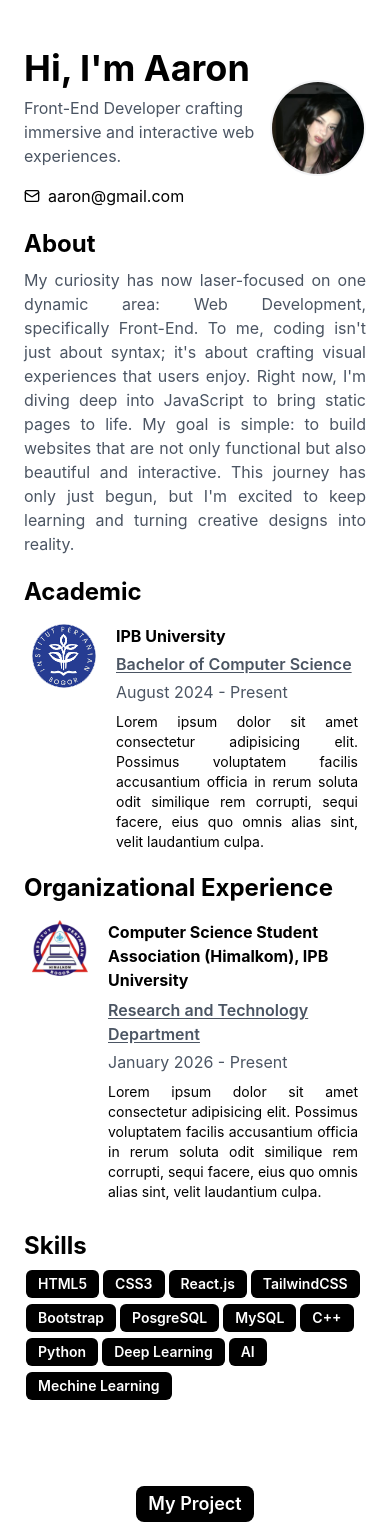
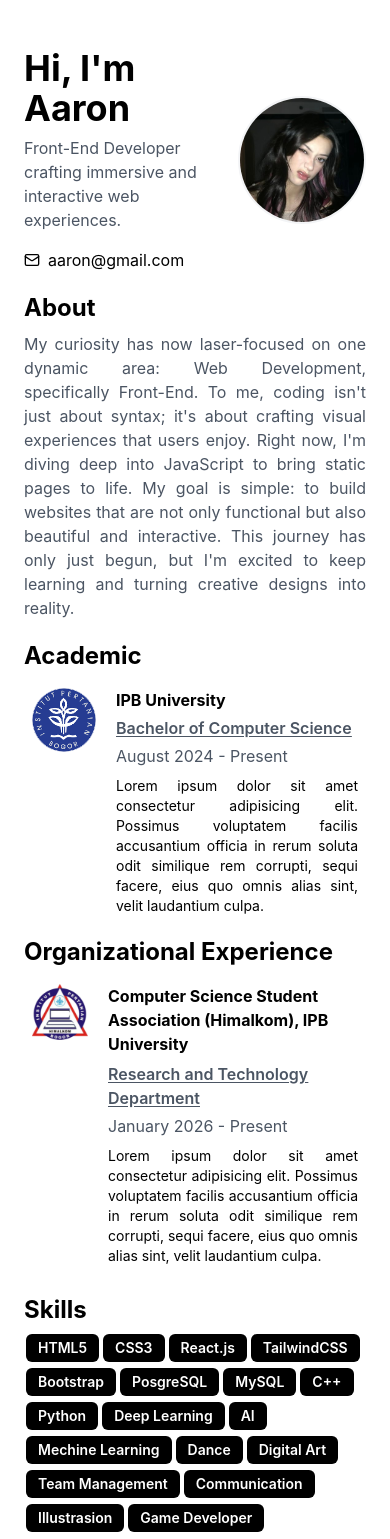
Before and after one commit to p4rtof/hell-nah, a React (Vite) app: page / in a window 390 px wide. Shown: the top 1539 px of the page. Built offline with nearby package versions, Linux system fonts and the light colour scheme.

Commit message:
fixed link

```diff
--- a/src/components/Academic.jsx
+++ b/src/components/Academic.jsx
@@ -10,7 +10,7 @@ const Academic = () => {
                     <div className="sm:flex justify-between gap-3">
                         <div className="mb-1">
                             <div className="font-bold text-base mb-1 sm:text-lg">IPB University</div>
-                            <div className="font-semibold text-base sm:text-base text-gray-600 underline underline-offset-2 cursor-pointer">Bachelor of Computer Science</div>
+                            <div className="font-semibold text-base sm:text-base text-gray-600 underline underline-offset-2 cursor-pointer"><a href="https://cs.ipb.ac.id">Bachelor of Computer Science</a></div>
                         </div>
                         <div className="text-gray-600">August 2024 - Present</div>
                     </div>
--- a/src/components/Header.jsx
+++ b/src/components/Header.jsx
@@ -18,7 +18,7 @@ function Header() {
               <path d="m22 7-8.97 5.7a1.94 1.94 0 0 1-2.06 0L2 7"></path>
             </svg>
 
-            <a href="mailto:fadhla153@gmail.com" className="hover:underline underline-offset-2">
+            <a href="" className="hover:underline underline-offset-2">
               aaron@gmail.com
             </a>
           </div>
@@ -28,7 +28,7 @@ function Header() {
         <img
           src="/profile.jpg"
           alt="Profile"
-          className="w-24 h-24 sm:w-32 sm:h-32 rounded-full object-cover shrink-0 border-2 border-gray-100"
+          className="w-32 h-32 sm:w-40 sm:h-40  rounded-full object-cover shrink-0 border-2 border-gray-100"
         />
 
       </div>
--- a/src/components/OrganizationalExperiences.jsx
+++ b/src/components/OrganizationalExperiences.jsx
@@ -12,7 +12,7 @@ const OrganizationalExperiences = () => {
           <div className="sm:flex justify-between gap-3">
             <div className="mb-1 w-fit">
               <div className="font-bold mb-1.5 text-base sm:text-lg w-fit ">Computer Science Student Association (Himalkom), IPB University</div>
-              <div className="font-semibold text-gray-600 underline text-base sm:text-base w-fit underline-offset-2 cursor-pointer">Research and Technology Department</div>
+              <div className="font-semibold text-gray-600 underline text-base sm:text-base w-fit underline-offset-2 cursor-pointer"><a href="https://himalkom-ipb.com">Research and Technology Department</a></div>
             </div>
             <div className="text-gray-600">January 2026 - Present</div>
           </div>
--- a/src/components/Skills.jsx
+++ b/src/components/Skills.jsx
@@ -16,6 +16,12 @@ const Skills = () => {
             <span className="px-3 py-1 mx-0.5 mb-1.5 bg-black text-white font-semibold text-sm rounded-md cursor-pointer">Deep Learning</span>
             <span className="px-3 py-1 mx-0.5 mb-1.5 bg-black text-white font-semibold text-sm rounded-md cursor-pointer">AI</span>
             <span className="px-3 py-1 mx-0.5 mb-1.5 bg-black text-white font-semibold text-sm rounded-md cursor-pointer">Mechine Learning</span>
+            <span className="px-3 py-1 mx-0.5 mb-1.5 bg-black text-white font-semibold text-sm rounded-md cursor-pointer">Dance</span>
+            <span className="px-3 py-1 mx-0.5 mb-1.5 bg-black text-white font-semibold text-sm rounded-md cursor-pointer">Digital Art</span>
+            <span className="px-3 py-1 mx-0.5 mb-1.5 bg-black text-white font-semibold text-sm rounded-md cursor-pointer">Team Management</span>
+            <span className="px-3 py-1 mx-0.5 mb-1.5 bg-black text-white font-semibold text-sm rounded-md cursor-pointer">Communication</span>
+            <span className="px-3 py-1 mx-0.5 mb-1.5 bg-black text-white font-semibold text-sm rounded-md cursor-pointer">Illustrasion</span>
+            <span className="px-3 py-1 mx-0.5 mb-1.5 bg-black text-white font-semibold text-sm rounded-md cursor-pointer">Game Developer</span>
         </div>
     </main>
   )
```
Also changed, not shown: src/components/Project.jsx (+4 -4 lines).
